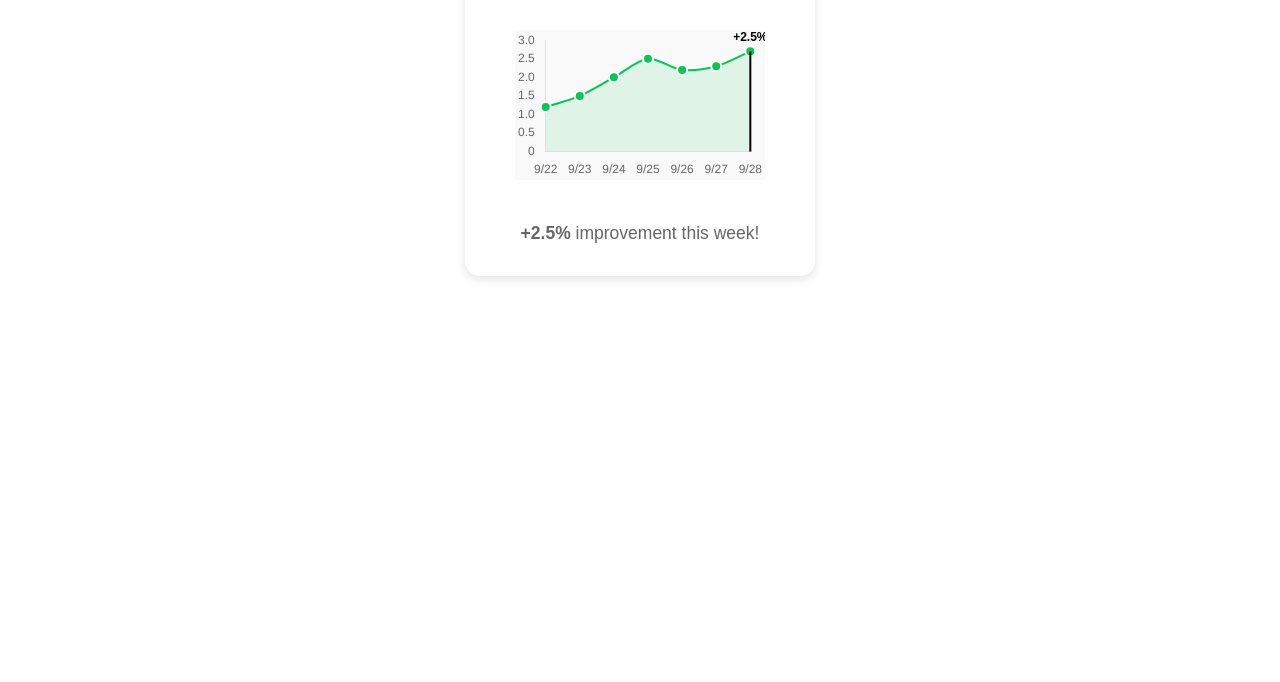
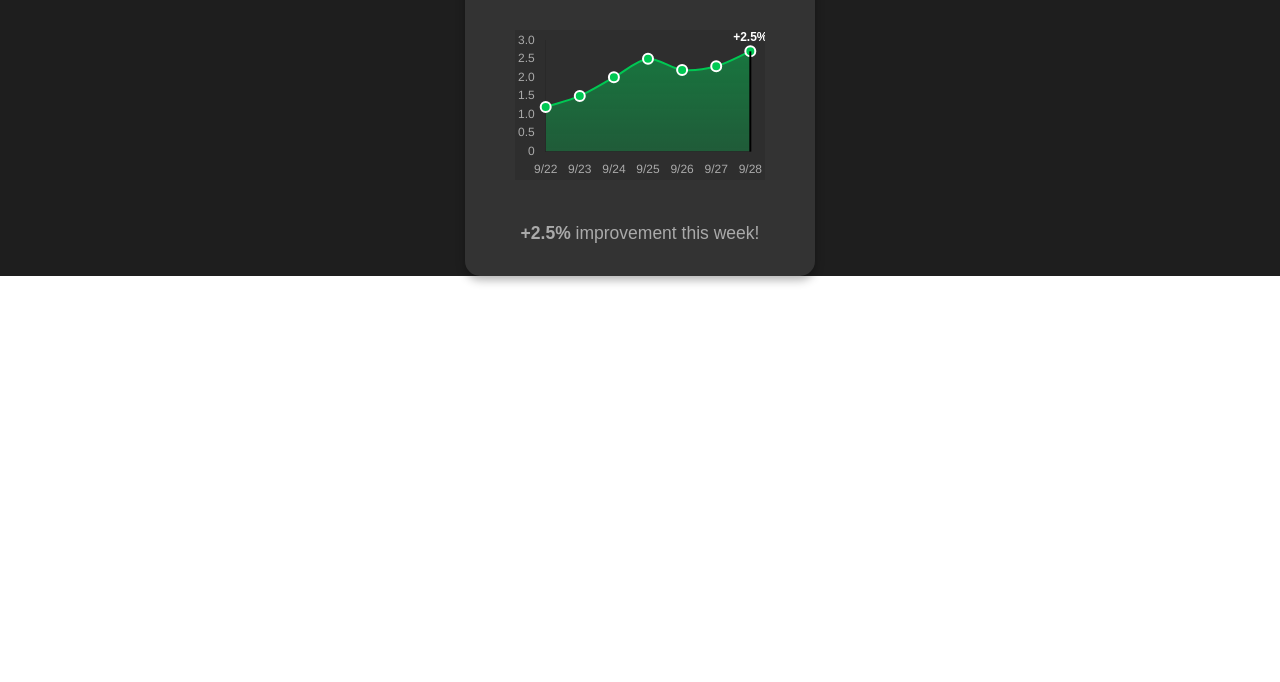
Before and after one commit to kittu02/HabitTracker, a plain HTML site: page lineStats.html in a window 1280 px wide. Shown: the part 118-800 px from the top of the page. Drawn offline with nearby package versions, Linux system fonts and the light colour scheme.

Commit message:
dark mode Line Stats

```diff
--- a/lineStats.html
+++ b/lineStats.html
@@ -4,7 +4,7 @@
   <meta charset="UTF-8">
   <meta name="viewport" content="width=device-width, initial-scale=1.0">
   <meta name="description" content="Dynamic Habit Frequency Card">
-  <title>Habit Frequency Card</title>
+  <title>Habit Frequency Card - Dark Mode</title>
 
   <!-- Include Pico.css for basic styling -->
   <link rel="stylesheet" href="https://cdn.jsdelivr.net/npm/@picocss/pico@1/css/pico.min.css">
@@ -13,12 +13,18 @@
   <script src="https://cdn.jsdelivr.net/npm/chart.js"></script>
 
   <style>
+    /* Dark Mode Styling */
+    body {
+      background-color: #1e1e1e;
+      color: #e0e0e0;
+    }
+
     /* Card-specific styling */
     .card {
       padding: 1.5rem;
-      background-color: #fff;
+      background-color: #333;
       border-radius: 15px;
-      box-shadow: 0 4px 10px rgba(0, 0, 0, 0.1);
+      box-shadow: 0 4px 10px rgba(0, 0, 0, 0.3);
       max-width: 350px;
       margin: 2rem auto;
       font-family: Arial, sans-serif;
@@ -41,7 +47,7 @@
     .card-footer {
       text-align: center;
       font-size: 0.875rem;
-      color: #666;
+      color: #aaa;
       margin-top: 1rem;
     }
 
@@ -55,7 +61,7 @@
 
     /* Customize Chart.js styles */
     canvas {
-      background-color: #f9f9f9;
+      background-color: #2e2e2e;
     }
   </style>
 </head>
@@ -64,7 +70,7 @@
   <!-- Habit Frequency Card -->
   <div class="card">
     <div class="card-header">
-      Activity Stats
+      Stats
     </div>
 
     <div class="card-body">
@@ -115,7 +121,7 @@
 
         // Draw percentage improvement at the last point
         ctx.font = 'bold 12px Arial';
-        ctx.fillStyle = '#000';
+        ctx.fillStyle = '#fff'; // White text
         ctx.textAlign = 'center';
         ctx.fillText('+2.5%', lastDataPoint.x, lastDataPoint.y - 10); // Adjust text position above the point
       }
@@ -128,6 +134,11 @@
       // Get the canvas context
       const ctx = document.getElementById('habitChart').getContext('2d');
 
+      // Create the gradient for the green shading under the line
+      const gradient = ctx.createLinearGradient(0, 0, 0, 300);
+      gradient.addColorStop(0, 'rgba(0, 200, 83, 0.5)');  // Green at the top
+      gradient.addColorStop(1, 'rgba(0, 200, 83, 0)');    // Transparent at the bottom
+
       // Create the line chart using Chart.js
       const habitChart = new Chart(ctx, {
         type: 'line',
@@ -136,9 +147,9 @@
           datasets: [{
             label: 'Habit Frequency',
             data: frequencyData,  // Habit frequency data
-            fill: 'start',
-            borderColor: '#00c853',
-            backgroundColor: 'rgba(0, 200, 83, 0.1)',
+            fill: true,
+            borderColor: '#00c853', // Bright green line
+            backgroundColor: gradient,  // Gradient shading below the line
             tension: 0.3,
             pointBackgroundColor: '#00c853', // Color the points
             pointBorderColor: '#fff',
@@ -173,7 +184,7 @@
               },
               ticks: {
                 stepSize: 0.5,
-                color: '#666',
+                color: '#aaa',
               },
               grid: {
                 display: false
@@ -184,7 +195,7 @@
                 display: false,
               },
               ticks: {
-                color: '#666',
+                color: '#aaa',
               },
               grid: {
                 display: false,
```
